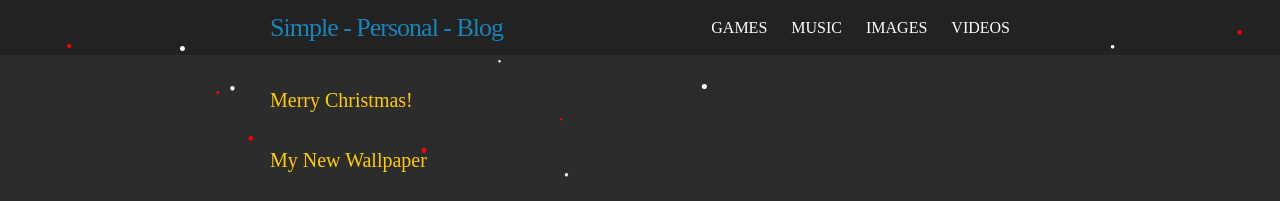
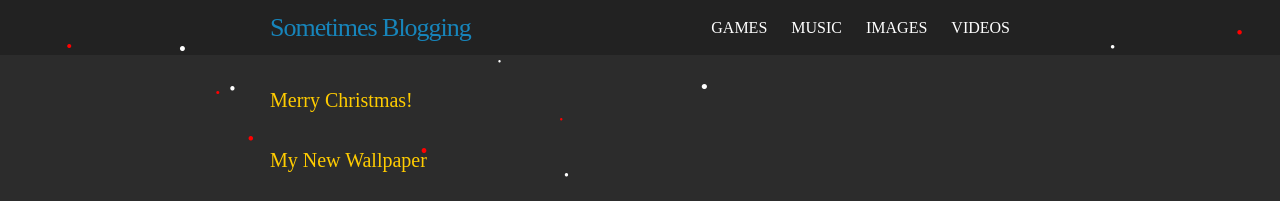
Before and after one commit to skandyn-sh/skandyn-sh.github.io, a Jekyll site: the page built from index.html, in a window 1280 px wide. Shown: the top 201 px of the page. Built offline with Jekyll 4.4.1, drawn with Linux system fonts in a browser that asks for light colours; nearby versions of some CDN libraries; library files that are not in the unit come from our copies; comment, search, counter and statistics services are not loaded.

Commit message:
Update _config.yml

```diff
--- a/_config.yml
+++ b/_config.yml
@@ -1,4 +1,4 @@
-title: Simple - Personal - Blog
+title: Sometimes Blogging
 email:
 baseurl: "" # the subpath of your site, e.g. /blog
 url: "http://skandyn-sh.github.io" # the base hostname & protocol for your site, e.g. http://example.com
```
